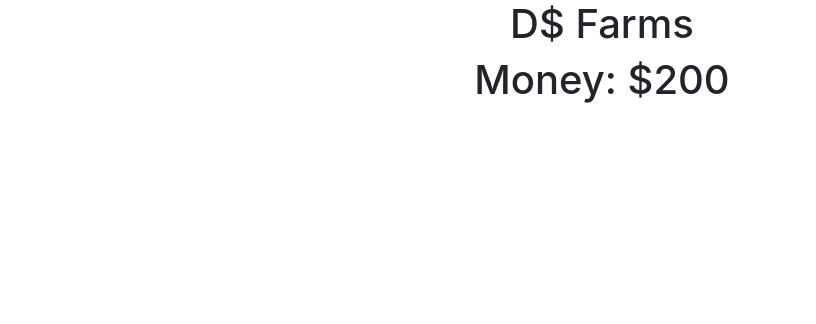
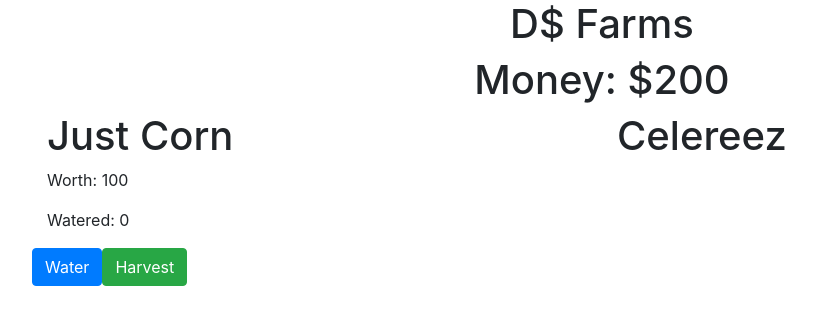
Before and after one commit to BoiseCodeWorks/fall19-D--Farm, a plain HTML site: page index.html in a window 1280 px wide. Shown: the whole page, without its empty margins (38-854 px from the left). Drawn offline with nearby package versions, Linux system fonts and the light colour scheme.

Commit message:
Nathan ;)

```diff
--- a/index.html
+++ b/index.html
@@ -14,14 +14,20 @@
     <div class="container">
         <div class="row text-center">
             <h1 class="col-12">D$ Farms</h1>
-            <h1 class="col-12">Money: $200</h1>
+            <h1 id="money-field" class="col-12">Money: $200</h1>
         </div>
         <div class="row">
-            <div class="col">
-
+            <div class="col-6">
+                <h1>Just Corn</h1>
+                <p>Worth: 100</p>
+                <p id="corn-water">Watered: 0</p>
+                <div class="row">
+                    <button class="btn btn-primary" onclick="water('corn')">Water</button>
+                    <button class="btn btn-success" onclick="harvest('corn')">Harvest</button>
+                </div>
             </div>
-            <div class="col">
-
+            <div class="col-6">
+                <h1>Celereez</h1>
             </div>
         </div>
     </div>
```
